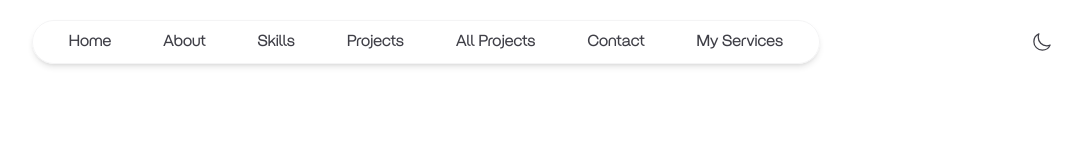
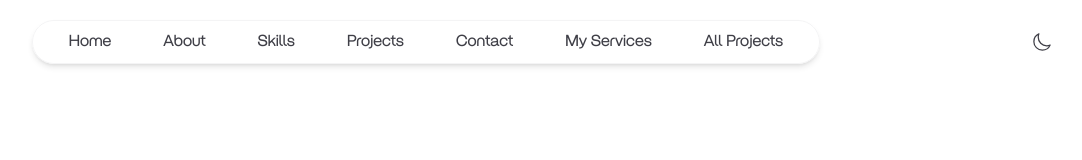
Before and after one commit to ANURAG-SINGH17/Portfolio, a React (Vite) app in the folder Portfolio/: page / in a window 1280 px wide. Shown: the top 160 px of the page, without its empty margins (196-1278 px from the left). Built offline with nearby package versions, Linux system fonts and the light colour scheme.

Commit message:
new-update

```diff
--- a/Portfolio/src/App.jsx
+++ b/Portfolio/src/App.jsx
@@ -7,7 +7,7 @@ const App = () => {
   return (
     <Routes>
           <Route path="/" element={<Home/>} />
-          <Route path="/projects" element={<Projects/>} />
+          <Route path="/all_projects" element={<Projects/>} />
     </Routes>
   )
 }
--- a/Portfolio/src/components/About.jsx
+++ b/Portfolio/src/components/About.jsx
@@ -78,7 +78,7 @@ const About = ({ isDarkMode }) => {
                     isDarkMode ? "bg-zinc-800 text-gray-200" : "bg-gray-50 text-zinc-700"
                   }`}
                 >
-                  <div className="text-3xl font-bold">5+</div>
+                  <div className="text-3xl font-bold">10+</div>
                   <div className="text-sm text-gray-400">Projects</div>
                 </div>
               </div>
--- a/Portfolio/src/components/NavBar.jsx
+++ b/Portfolio/src/components/NavBar.jsx
@@ -2,19 +2,21 @@ import React, { useState } from 'react'
 import { Sun } from 'lucide-react';
 import { IoMoonOutline } from "react-icons/io5";
 import { Menu, X } from "lucide-react";
+import { Link } from 'react-router-dom';
 
 const NavBar = ({ isDarkMode, setIsDarkMode }) => {
   const [isOpen, setIsOpen] = useState(false);
 
   const navItems = [
-    { href: '#home', label: 'Home' },
-    { href: '#about', label: 'About' },
-    { href: '#skills', label: 'Skills' },
-    { href: '#projects', label: 'Projects' },
-    { href: '/projects', label: 'All Projects' , target: '_blank', rel: 'noopener noreferrer' },
-    { href: '#contact', label: 'Contact' },
-    { href: '#services', label: 'My Services' },
+  { type: "anchor", to: "#home", label: "Home" },
+  { type: "anchor", to: "#about", label: "About" },
+  { type: "anchor", to: "#skills", label: "Skills" },
+  { type: "anchor", to: "#projects", label: "Projects" },
+  { type: "anchor", to: "#contact", label: "Contact" },
+  { type: "anchor", to: "#services", label: "My Services" },
+  { type: "route", to: "/all_projects", label: "All Projects" }, // extra page
 ];
+
 
   return (
     <div
@@ -35,19 +37,27 @@ const NavBar = ({ isDarkMode, setIsDarkMode }) => {
             : " border-zinc-100 text-zinc-700"}`}
       >
         {navItems.map((item) => (
+  item.type === "anchor" ? (
     <a
-            key={item.href}
-            href={item.href}
-            target={item.target}
-            rel={item.rel}
-            className={`px-3 py-1 rounded-2xl transition-all duration-300
-              ${isDarkMode
-                ? "hover:bg-white hover:text-black"
-                : "hover:bg-black hover:text-white"}`}
+      key={item.to}
+      href={item.to}
+      className="px-3 py-1 rounded-2xl transition-all duration-300
+        hover:bg-black hover:text-white"
     >
       {item.label}
     </a>
+  ) : (
+    <Link
+      key={item.to}
+      to={item.to}
+      className="px-3 py-1 rounded-2xl transition-all duration-300
+        hover:bg-black hover:text-white"
+    >
+      {item.label}
+    </Link>
+  )
 ))}
+
       </div>
 
       {/* Dark Mode + Hamburger */}
--- a/Portfolio/src/components/Projects.jsx
+++ b/Portfolio/src/components/Projects.jsx
@@ -12,7 +12,7 @@ const projects = [
       "https://epe.brightspotcdn.com/dims4/default/0495656/2147483647/strip/true/crop/7063x4793+52+0/resize/840x570!/quality/90/?url=https%3A%2F%2Fepe-brightspot.s3.us-east-1.amazonaws.com%2Fcb%2Fcd%2Ff8213ccb4203abdae3aad13a1eef%2Fai-gpt-teacher-08162022-966654886-949652688.jpg",
     github: "https://github.com/ANURAG-SINGH17/AI-Study-Assistant",
     link: "https://ai-study-assistant-five.vercel.app/",
-    backend: "https://dummy-backend-link.com",
+    backend: "https://ai-study-assistant-n55c.onrender.com/",
     fullstack: true,
   },
   {
@@ -24,7 +24,7 @@ const projects = [
       "https://www.greenqueen.com.hk/wp-content/uploads/2022/04/pinterest-green-queen.jpg",
     github: "https://github.com/ANURAG-SINGH17/Pinterest",
     link: "https://pintrest-sigma.vercel.app/",
-    backend: "https://dummy-backend-link.com",
+    backend: "https://pintrest-kniq.onrender.com/",
     fullstack: true,
   },
   {
@@ -36,7 +36,7 @@ const projects = [
       "https://static.resumecoach.com/wp-content/uploads/sites/43/2023/11/13133339/resumecoach_resumebuilder_jumbo-1-736x703.webp",
     github: "https://github.com/ANURAG-SINGH17/Ai_Resume-builder",
     link: "https://ai-resume-builder-one-xi.vercel.app/",
-    backend: "https://dummy-backend-link.com",
+    backend: "https://ai-resume-builder-2-jmj8.onrender.com/",
     fullstack: true,
   },
   {
@@ -70,6 +70,42 @@ const projects = [
       "https://www.webfactoryltd.com/wp-content/uploads/2020/05/zelt.jpg",
     github: "https://github.com/ANURAG-SINGH17?tab=repositories",
     link: "https://anurag-singh17.github.io/Zelt/",
+    fullstack: false,
+  },
+  {
+    name:"Duo Studio",
+    description:"Duo Studio Clone: Inspired by Duo Studio, we provide innovative design and strategic digital solutions to elevate your brand’s online presence. ",
+    technologies: ["Html", "CSS", "JavaScript", "Gsap", "locomotive"],
+    image:"https://encrypted-tbn0.gstatic.com/images?q=tbn:ANd9GcRPa_kM96wyyeIJ-KzRearvFk9onwnn3oOTyw&s",
+    github:"https://github.com/ANURAG-SINGH17/DUO-STUDIO",
+    Link:"https://anurag-singh17.github.io/DUO-STUDIO/",
+    fullstack: false,
+  },
+  {
+    name:"CYBERFICTION",
+    description:"FRONTEND PROJECT Cyberfiction Clone: A dynamic and animated digital experience inspired by Cyberfiction, blending futuristic design with cutting-edge web technologies.",
+    technologies: ["Html", "CSS", "JavaScript", "Gsap", "locomotive"],
+    image:"https://assets.awwwards.com/awards/submissions/2023/02/63ed11e78e091496655329.png",
+    github:"https://github.com/ANURAG-SINGH17/CYBERFICTION",
+    Link:"https://anurag-singh17.github.io/CYBERFICTION/",
+    fullstack: false,
+  },
+  {
+    name:"REJOUICE",
+    description:"Frontend Project Full Responsive - Rejouice Clone: A beautifully animated and interactive website inspired by Rejouice, crafted to provide an engaging and visually stunning user experience. ",
+    technologies: ["Html", "CSS", "JavaScript", "Gsap", "locomotive"],
+    image:"https://www.cssdesignawards.com/cdasites/2023/202309/20230914161045.jpg",
+    github:"https://github.com/ANURAG-SINGH17/REJOUICE",
+    Link:"https://anurag-singh17.github.io/REJOUICE/",
+    fullstack: false,
+  },
+  {
+    name:"TWO GOOD CO",
+    description:"Two Good Co Clone: A creatively animated website inspired by Two Good Co, offering a seamless and visually appealing digital experience.",
+    technologies: ["Html", "CSS", "JavaScript", "Gsap", "locomotive"],
+    image:"https://assets.awwwards.com/awards/sites_of_the_day/2023/08/two-good-co-1.jpg",
+    github:"https://github.com/ANURAG-SINGH17/Two-Good-Co.-?tab=readme-ov-file",
+    Link:"https://anurag-singh17.github.io/Two-Good-Co.-/",
     fullstack: false,
   },
 ];
--- a/Portfolio/src/components/Services.jsx
+++ b/Portfolio/src/components/Services.jsx
@@ -4,7 +4,7 @@ import { Code, Brush, Layers, MonitorSmartphone } from "lucide-react";
 const services = [
   {
     title: "Web Development",
-    desc: "High-quality and scalable websites using modern frameworks like React, Next.js, and Node.js.",
+    desc: "High-quality and scalable websites using modern frameworks like React, and Node.js.",
     icon: <Code className="w-8 h-8" />,
   },
   {
```
Lines whose indentation alone changed are shown as unchanged.
